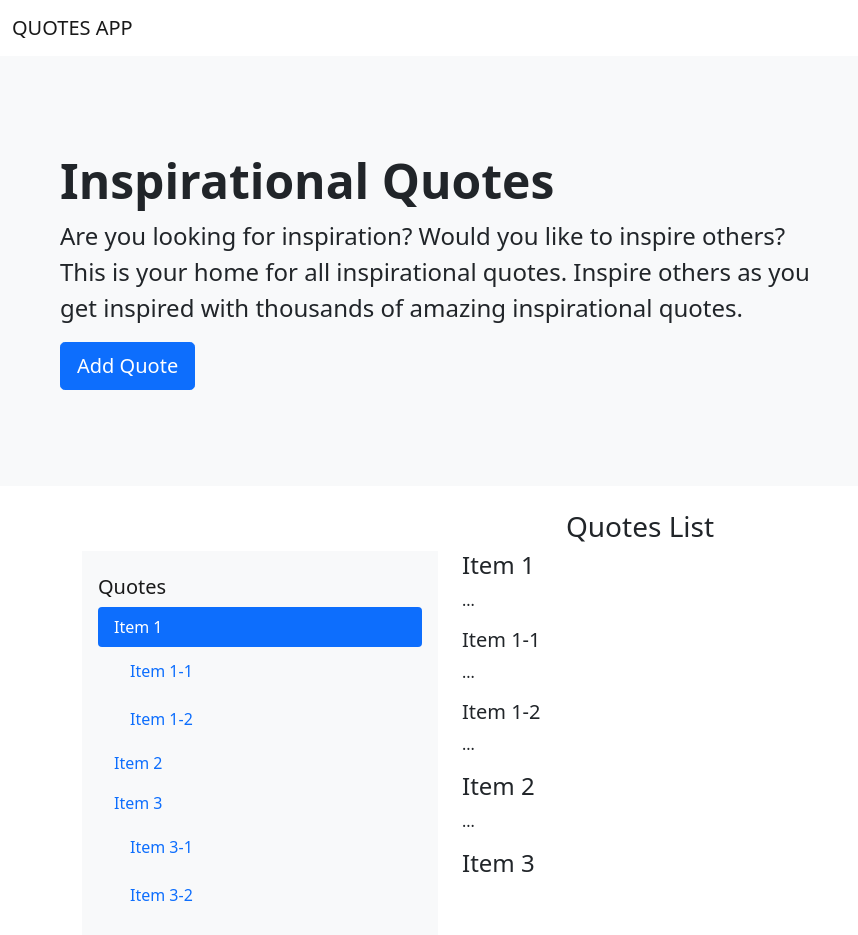
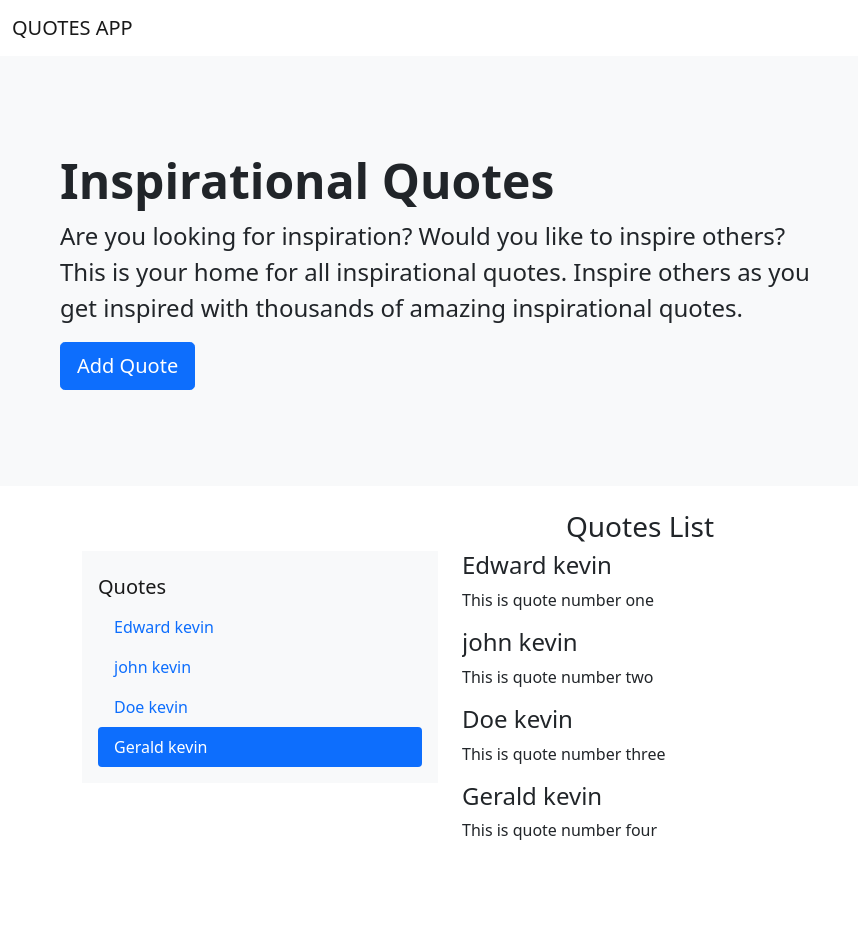
Before and after one commit to samuelodhiambo/QuotesApp, an Angular app: page / in a window 1280 px wide. Shown: the whole page, without its empty margins (0-858 px from the left). After the commit the page ends 901 px from the top, so only its background shows below. Built offline with nearby package versions, Linux system fonts and the light colour scheme.

Commit message:
patch: It will set quotes to be generated from the component

```diff
--- a/src/app/quotes-list/quotes-list.component.html
+++ b/src/app/quotes-list/quotes-list.component.html
@@ -5,7 +5,8 @@
         <nav id="navbar-example3" class="navbar navbar-light bg-light flex-column align-items-stretch p-3">
           <a class="navbar-brand" href="#">Quotes</a>
           <nav class="nav nav-pills flex-column">
-            <a class="nav-link" href="#item-1">Item 1</a>
+            <a *ngFor="let quote of quotes" class="nav-link" href="#item-{{ quote.id }}">{{ quote.author }}</a>
+            <!-- <a class="nav-link" href="#item-1">Item 1</a>
             <nav class="nav nav-pills flex-column">
               <a class="nav-link ms-3 my-1" href="#item-1-1">Item 1-1</a>
               <a class="nav-link ms-3 my-1" href="#item-1-2">Item 1-2</a>
@@ -15,13 +16,18 @@
             <nav class="nav nav-pills flex-column">
               <a class="nav-link ms-3 my-1" href="#item-3-1">Item 3-1</a>
               <a class="nav-link ms-3 my-1" href="#item-3-2">Item 3-2</a>
-            </nav>
+            </nav> -->
           </nav>
         </nav>
       </div>
       <div class="col-md-8">
         <div data-bs-spy="scroll" data-bs-target="#navbar-example3" data-bs-offset="0" tabindex="0" class="scroll">
-          <h4 id="item-1">Item 1</h4>
+          <span *ngFor="let quote of quotes">
+            <h4 id="item-{{ quote.id }}">{{ quote.author }}</h4>
+            <p>{{ quote.quote }}</p>
+          </span>
+
+          <!-- <h4 id="item-1">Item 1</h4>
           <p>...</p>
           <h5 id="item-1-1">Item 1-1</h5>
           <p>...</p>
@@ -34,7 +40,7 @@
           <h5 id="item-3-1">Item 3-1</h5>
           <p>...</p>
           <h5 id="item-3-2">Item 3-2</h5>
-          <p>...</p>
+          <p>...</p> -->
         </div>
       </div>
     </div>
--- a/src/app/quotes-list/quotes-list.component.ts
+++ b/src/app/quotes-list/quotes-list.component.ts
@@ -1,4 +1,5 @@
 import { Component, OnInit } from '@angular/core';
+import { Quotes } from '../quotes';
 
 @Component({
   selector: 'app-quotes-list',
@@ -12,4 +13,11 @@ export class QuotesListComponent implements OnInit {
   ngOnInit(): void {
   }
 
+  quotes: Quotes[] = [
+    {id: 1, author: 'Edward kevin', quote: 'This is quote number one', user: 'Ian', upvote: 0, downvote: 0},
+    {id: 2, author: 'john kevin', quote: 'This is quote number two', user: 'leon', upvote: 0, downvote: 0},
+    {id: 3, author: 'Doe kevin', quote: 'This is quote number three', user: 'dan', upvote: 0, downvote: 0},
+    {id: 4, author: 'Gerald kevin', quote: 'This is quote number four', user: 'fello', upvote: 0, downvote: 0},
+  ];
+
 }
```
